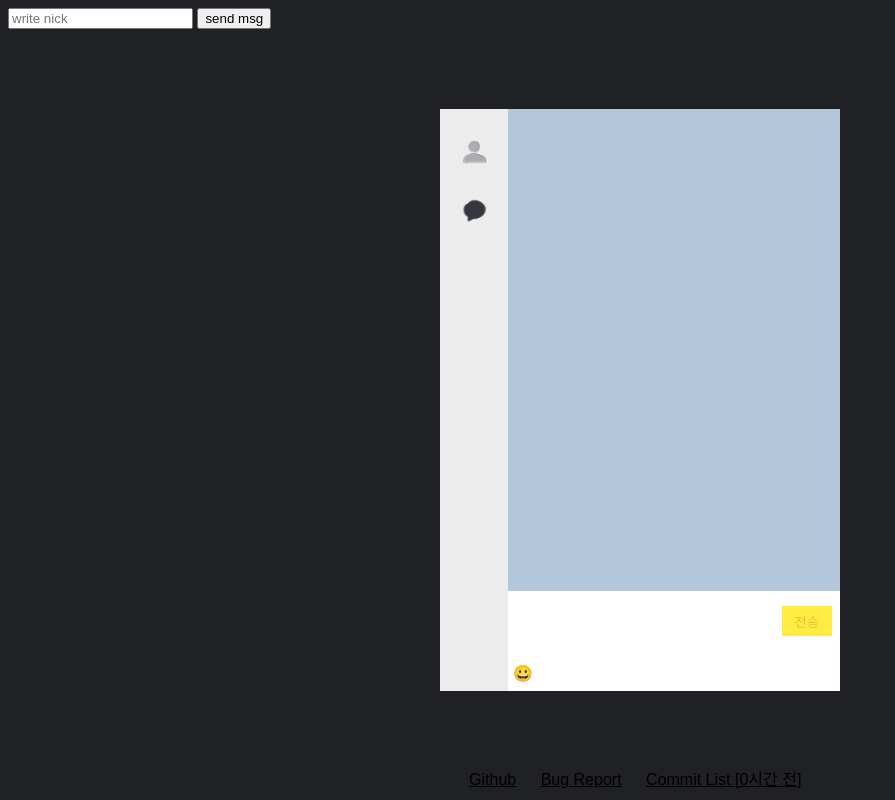
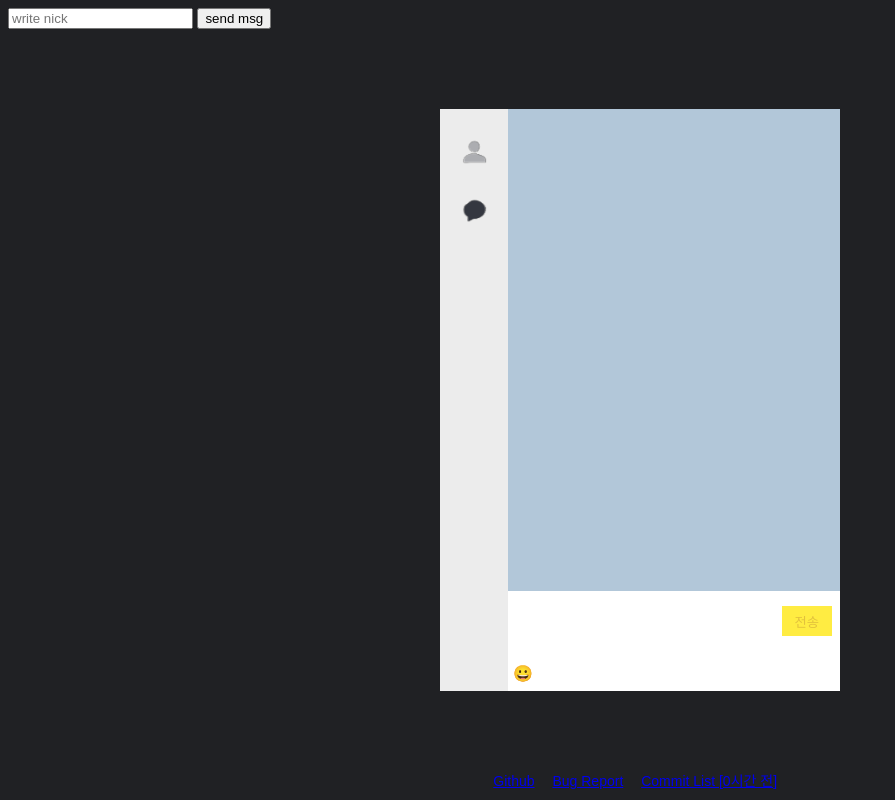
Before and after one commit to taeseong14/chat, a website: page src/views/main.html in a window 1280 px wide. Shown: the whole page, without its empty margins (0-895 px from the left). Drawn offline with nearby package versions, Linux system fonts and the light colour scheme; no server answers; a web font is replaced by a local one.

Commit message:
#help 글자색 수정

```diff
--- a/src/css/main/main.css
+++ b/src/css/main/main.css
@@ -183,10 +183,11 @@ body {
     bottom: 10px;
     width: 98%;
     text-align: center;
+    font-size: 14px;
+    color: #fff;
 }
 #help a {
-    color: #000;
-    margin: 0 10px;
+    margin: 0 7px;
 }
 
 #reply-to {
```
